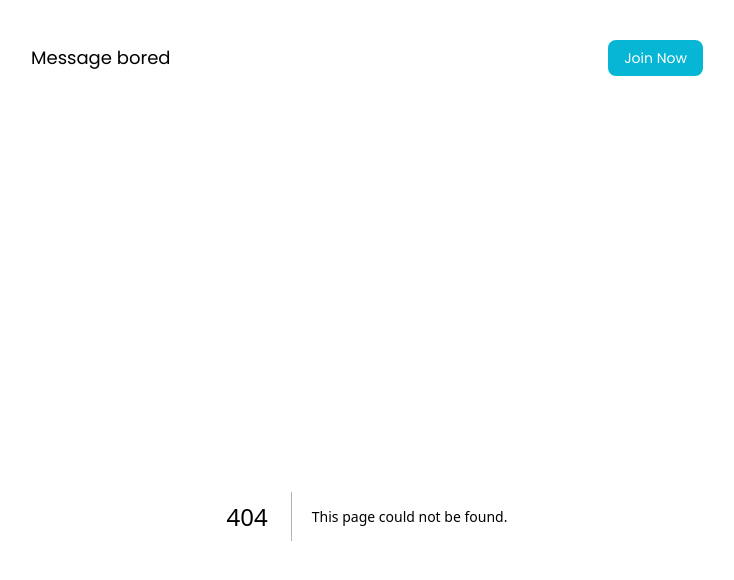
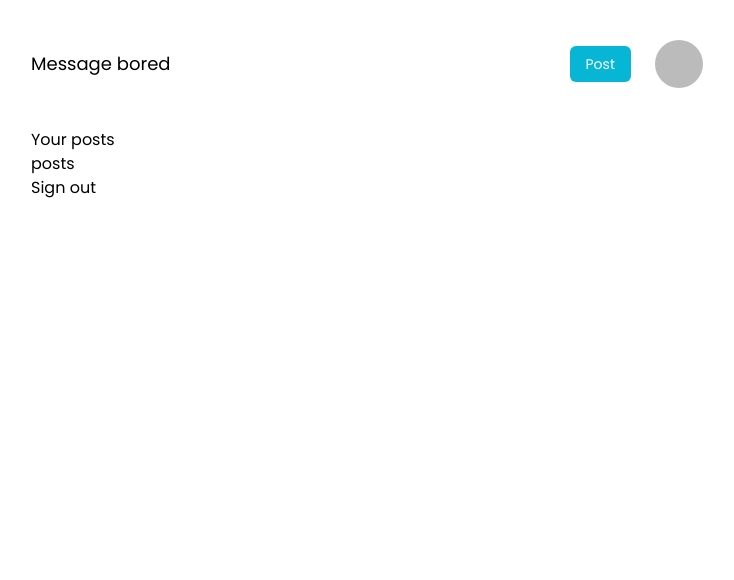
Before and after one commit to pav0107/message-bored, a Next.js app: page /dashboard in a window 1280 px wide. Before the commit this address had no page. Shown: the top 580 px of the page, without its empty margins (273-1007 px from the left). Built offline with nearby package versions, Linux system fonts and the light colour scheme; no server answers; sample sign-in values are in the browser's storage.

Commit message:
dashboard

```diff
--- a/components/Nav.js
+++ b/components/Nav.js
@@ -1,18 +1,42 @@
 import Link from 'next/link';
+import { auth } from '../utils/firebase';
+import { useAuthState } from 'react-firebase-hooks/auth';
 
 export default function Nav() {
+  const [user, loading] = useAuthState(auth);
+
+  console.log(user);
+
   return (
     <nav className="flex items-center justify-between py-10">
       <Link href="/">
         <button className="text-lg font-medium">Message bored</button>
       </Link>
       <ul className="flex items-center gap-10">
+        {!user && (
           <Link
             className="px-4 py-2 ml-8 text-sm font-medium text-white rounded-lg bg-cyan-500"
             href={'/auth/login'}
           >
             Join Now
           </Link>
+        )}
+        {user && (
+          <div className="flex items-center gap-6">
+            <Link href={'/post'}>
+              <button className="px-4 py-2 text-sm font-medium text-white rounded-md bg-cyan-500">
+                Post
+              </button>
+            </Link>
+            <Link href={'/dashboard'}>
+              <img
+                className="w-12 rounded-full cursor-pointer"
+                src={user.photoURL}
+                alt="profile-photo"
+              />
+            </Link>
+          </div>
+        )}
       </ul>
     </nav>
   );
--- /dev/null
+++ b/pages/dashboard.js
@@ -0,0 +1,28 @@
+import { auth } from '../utils/firebase';
+import { useAuthState } from 'react-firebase-hooks/auth';
+import { useRouter } from 'next/router';
+import { useEffect, useState } from 'react';
+
+export default function Dashboard() {
+  const route = useRouter();
+  const [user, loading] = useAuthState(auth);
+
+  // See if user is logged
+  const getData = async () => {
+    if (loading) return;
+    if (!user) return route.push('/auth/login');
+  };
+
+  // Get users data
+  useEffect(() => {
+    getData();
+  }, [user, loading]);
+
+  return (
+    <div>
+      <h1>Your posts</h1>
+      <div>posts</div>
+      <button onClick={() => auth.signOut()}>Sign out</button>
+    </div>
+  );
+}
```
Lines whose indentation alone changed are shown as unchanged.
